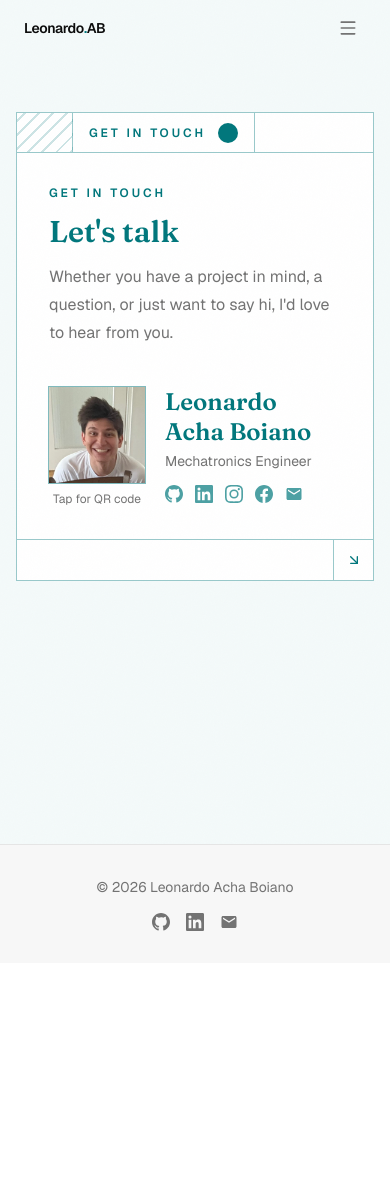
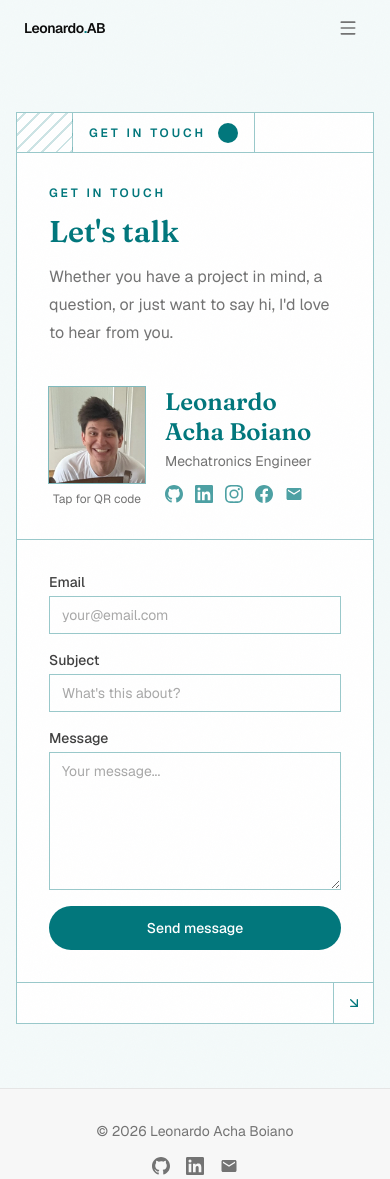
Before and after one commit to leonardoAB1/leonardoachaboiano.com, a Next.js app: page /en/contact in a window 390 px wide. Shown: the top 1179 px of the page. Before the commit the page ends 963 px from the top, so only its background shows below. Built offline with nearby package versions, Linux system fonts and the light colour scheme.

Commit message:
fix: render contact form on mobile

```diff
--- a/src/app/[locale]/(marketing)/contact/page.tsx
+++ b/src/app/[locale]/(marketing)/contact/page.tsx
@@ -208,8 +208,9 @@ export default async function ContactPage({
               </div>
             </div>
 
-            {/* Right: form - desktop only */}
-            <div className="hidden p-8 lg:block">
+            {/* Right: form. On mobile it stacks under the identity block with a
+                teal top rule; from lg the grid divider takes over. */}
+            <div className="border-t border-brand/40 p-8 lg:border-t-0">
               <ContactForm />
             </div>
           </div>
```
